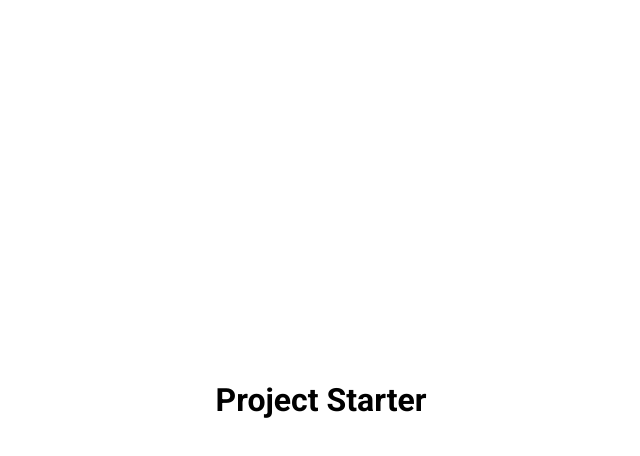
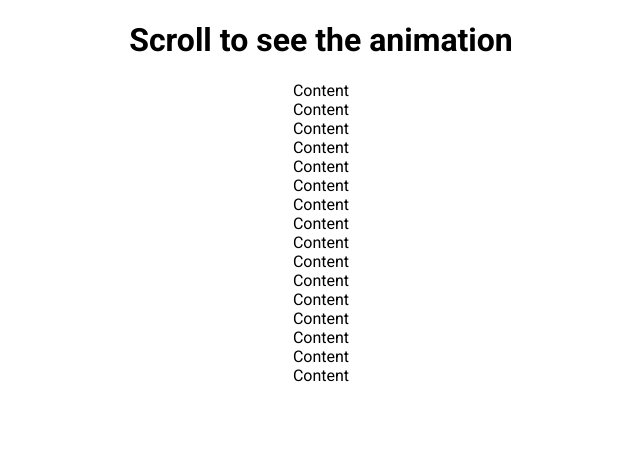
Before and after one commit to sinaGh-cyber/Scroll-Animation, a plain HTML site: page index.html in a window 1280 px wide. Shown: the whole page, without its empty margins (319-959 px from the left). Drawn offline with Linux system fonts and the light colour scheme.

Commit message:
html ready

```diff
--- a/index.html
+++ b/index.html
@@ -4,10 +4,29 @@
     <meta charset="UTF-8" />
     <meta name="viewport" content="width=device-width, initial-scale=1.0" />
     <link rel="stylesheet" href="style.css" />
-    <title>My Project</title>
+    <title>Scroll Animation</title>
   </head>
   <body>
-    <h1>Project Starter</h1>
+    <h1>Scroll to see the animation</h1>
+      <section class="box" >Content</section>
+      <section class="box" >Content</section>
+      <section class="box" >Content</section>
+      <section class="box" >Content</section>
+      <section class="box" >Content</section>
+      <section class="box" >Content</section>
+      <section class="box" >Content</section>
+      <section class="box" >Content</section>
+      <section class="box" >Content</section>
+      <section class="box" >Content</section>
+      <section class="box" >Content</section>
+      <section class="box" >Content</section>
+      <section class="box" >Content</section>
+      <section class="box" >Content</section>
+      <section class="box" >Content</section>
+      <section class="box" >Content</section>
+
+
+
     <script src="script.js"></script>
   </body>
 </html>
--- a/style.css
+++ b/style.css
@@ -10,7 +10,6 @@ body {
   flex-direction: column;
   align-items: center;
   justify-content: center;
-  height: 100vh;
-  overflow: hidden;
+  overflow-x: hidden;
   margin: 0;
 }
```
